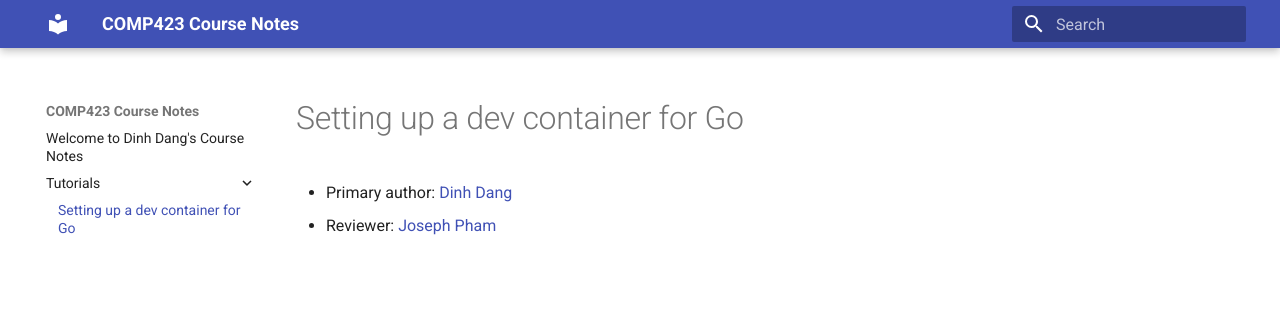
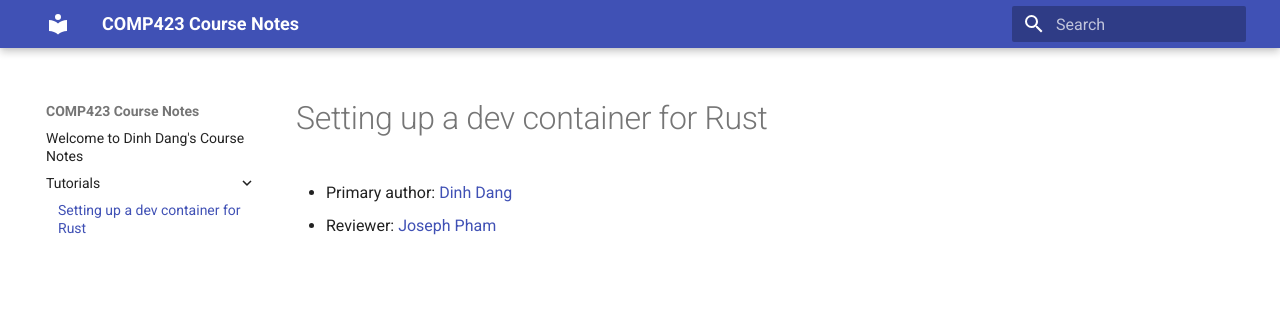
Before and after one commit to DinhDueDang/comp423-course-notes, an MkDocs documentation site: the page built from docs/tutorials/rust-setup.md, in a window 1280 px wide. Shown: the top 323 px of the page. Built offline with MkDocs 1.6.1 and Material for MkDocs 9.7.7, drawn with Linux system fonts in a browser that asks for light colours.

Commit message:
Updated wording on document

```diff
--- a/docs/tutorials/rust-setup.md
+++ b/docs/tutorials/rust-setup.md
@@ -1,4 +1,4 @@
-# Setting up a dev container for Go
+# Setting up a dev container for Rust
 
 * Primary author: [Dinh Dang](https://github.com/DinhDueDang)
 * Reviewer: [Joseph Pham](https://github.com/jhpham)
```
